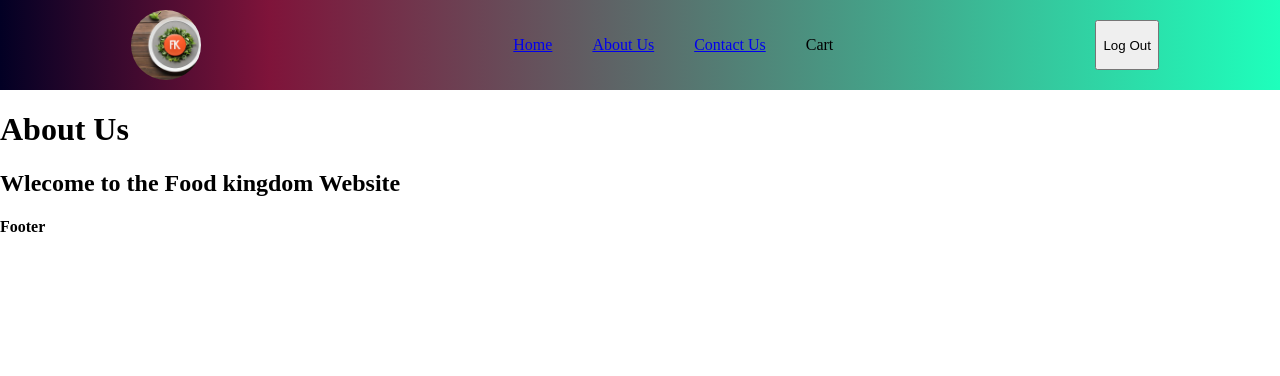
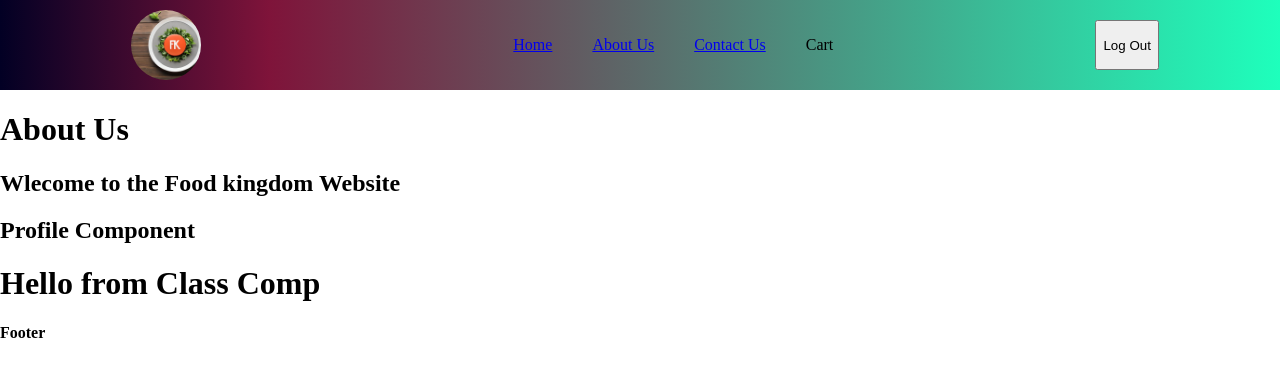
Before and after one commit to ankanmal/react-mastery, a React (Vite) app in the folder day3/reactcode/: page /about in a window 1280 px wide. Shown: the top 376 px of the page. Built offline with nearby package versions, Linux system fonts and the light colour scheme.

Commit message:
created class component

```diff
--- a/day3/reactcode/src/components/About.js
+++ b/day3/reactcode/src/components/About.js
@@ -1,11 +1,14 @@
 import { Outlet } from "react-router-dom";
+import ProfileClass from "./ProfileClass";
+import ProfileFunc from "./Profile";
 
 const About = () => {
   return (
     <div>
       <h1>About Us</h1>
       <h2>Wlecome to the Food kingdom Website</h2>
-      <Outlet />
+      <ProfileFunc />
+      <ProfileClass />
     </div>
   );
 };
--- /dev/null
+++ b/day3/reactcode/src/components/ProfileClass.js
@@ -0,0 +1,12 @@
+import React from "react";
+
+class Profile extends React.Component {
+  render() {
+    return (
+      <div>
+        <h1>Hello from Class Comp</h1>
+      </div>
+    );
+  }
+}
+export default Profile;
```
